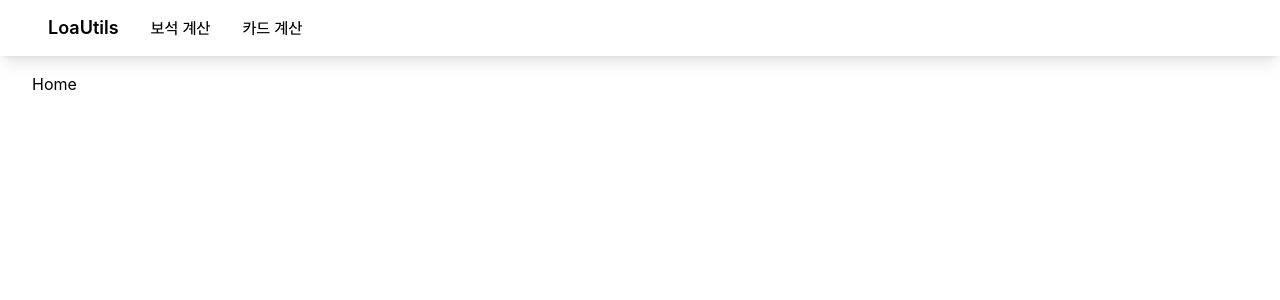
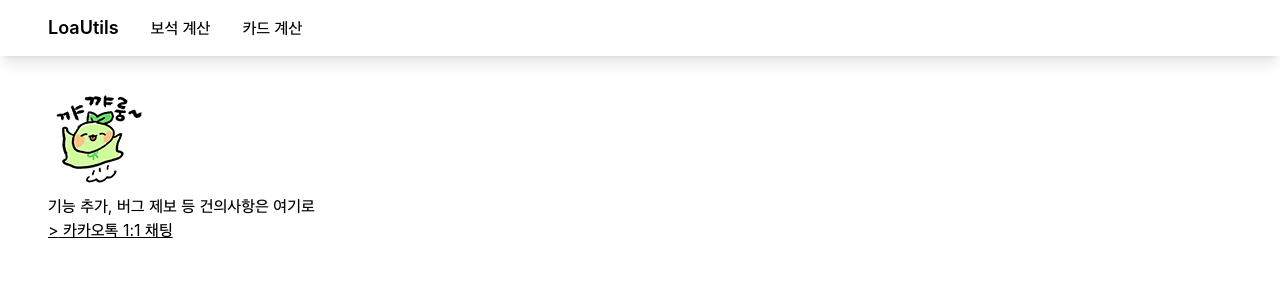
Before and after one commit to orionmiz/loa-utils, a Next.js app: page / in a window 1280 px wide. Shown: the top 300 px of the page. Built offline with nearby package versions, Linux system fonts and the light colour scheme; a web font is replaced by a local one.

Commit message:
docs: fill in the index page

```diff
--- a/pages/index.tsx
+++ b/pages/index.tsx
@@ -1,13 +1,26 @@
 import type { NextPage } from 'next'
+import Image from 'next/image'
+import Link from 'next/link'
+import Layout from '../components/layout'
+import mococon from 'public/images/moco1.png'
 import Head from 'next/head'
-import Image from 'next/image'
-import Layout from '../components/layout'
-import styles from '../styles/Home.module.css'
 
 const Home: NextPage = () => {
   return (
     <Layout>
-      Home
+      <Head>
+        <title>LoaUtils</title>
+      </Head>
+      <div className='m-4'>
+        <p>
+          <Image src={mococon} /> <br />
+          기능 추가, 버그 제보 등 건의사항은 여기로 <br />
+          <Link href='https://open.kakao.com/o/saoyENWd'>
+            <a className='underline'>{'>'} 카카오톡 1:1 채팅</a>
+          </Link>
+        </p>
+      </div>
+
     </Layout>
   )
 }
--- a/tsconfig.json
+++ b/tsconfig.json
@@ -14,7 +14,8 @@
     "isolatedModules": true,
     "jsx": "preserve",
     "incremental": true,
-    "experimentalDecorators": true
+    "experimentalDecorators": true,
+    "baseUrl": "."
   },
   "include": ["next-env.d.ts", "**/*.ts", "**/*.tsx"],
   "exclude": ["node_modules"]
```
Also changed, not shown: public/images/moco1.png (added).
